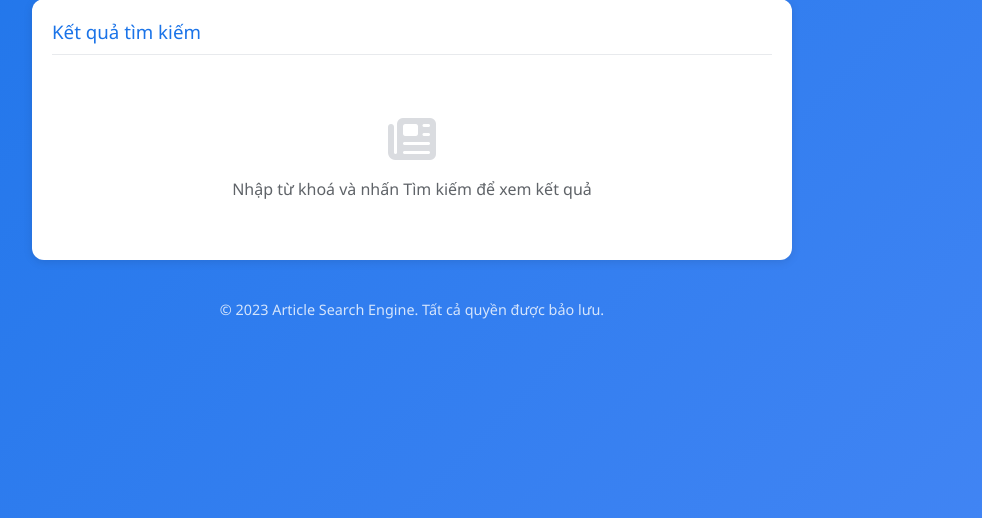
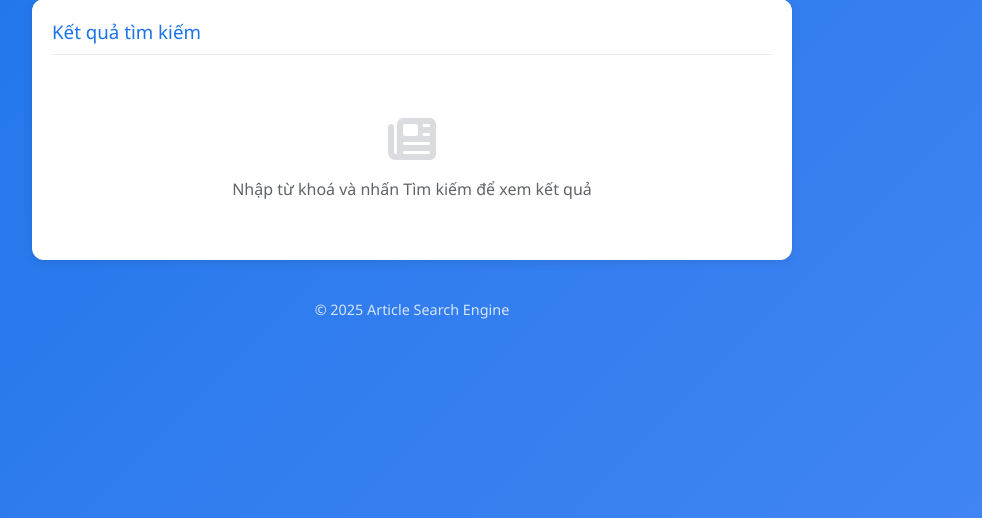
Before and after one commit to VP2802/hnsw-group7, a Python web app: template src/templates/index.html in a window 1280 px wide. Shown: the part 269-787 px from the top of the page, without its empty margins (228-1210 px from the left). Run offline with Jinja, Linux system fonts and the light colour scheme; the template is opened without the code that fills it, so the values that code supplies are empty.

Commit message:
Update index.html

```diff
--- a/src/templates/index.html
+++ b/src/templates/index.html
@@ -247,7 +247,7 @@
         </div>
 
         <div class="footer">
-            <p>© 2023 Article Search Engine. Tất cả quyền được bảo lưu.</p>
+            <p>© 2025 Article Search Engine</p>
         </div>
     </div>
 
@@ -323,4 +323,5 @@
         });
     </script>
 </body>
+
 </html>
```
